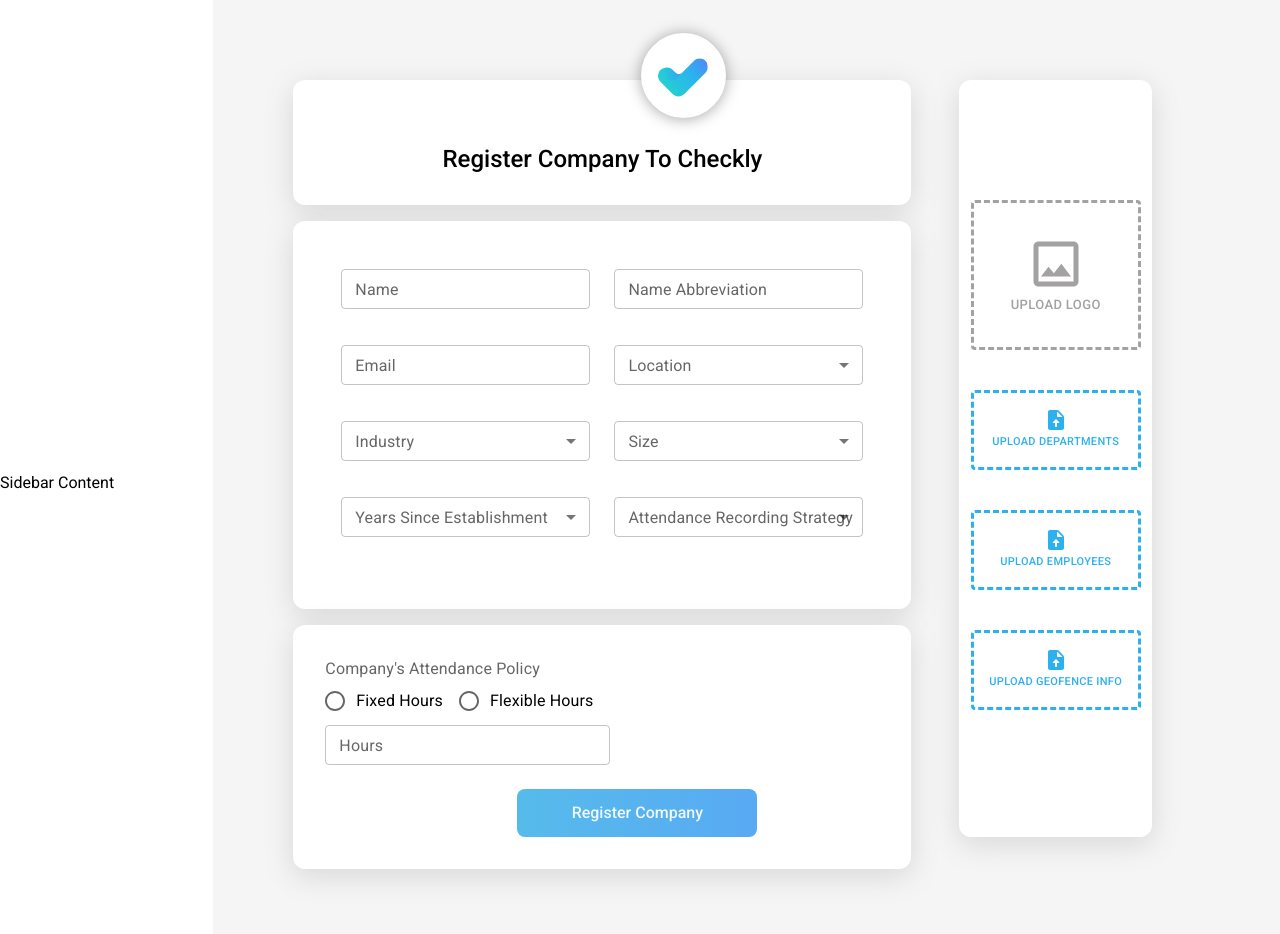
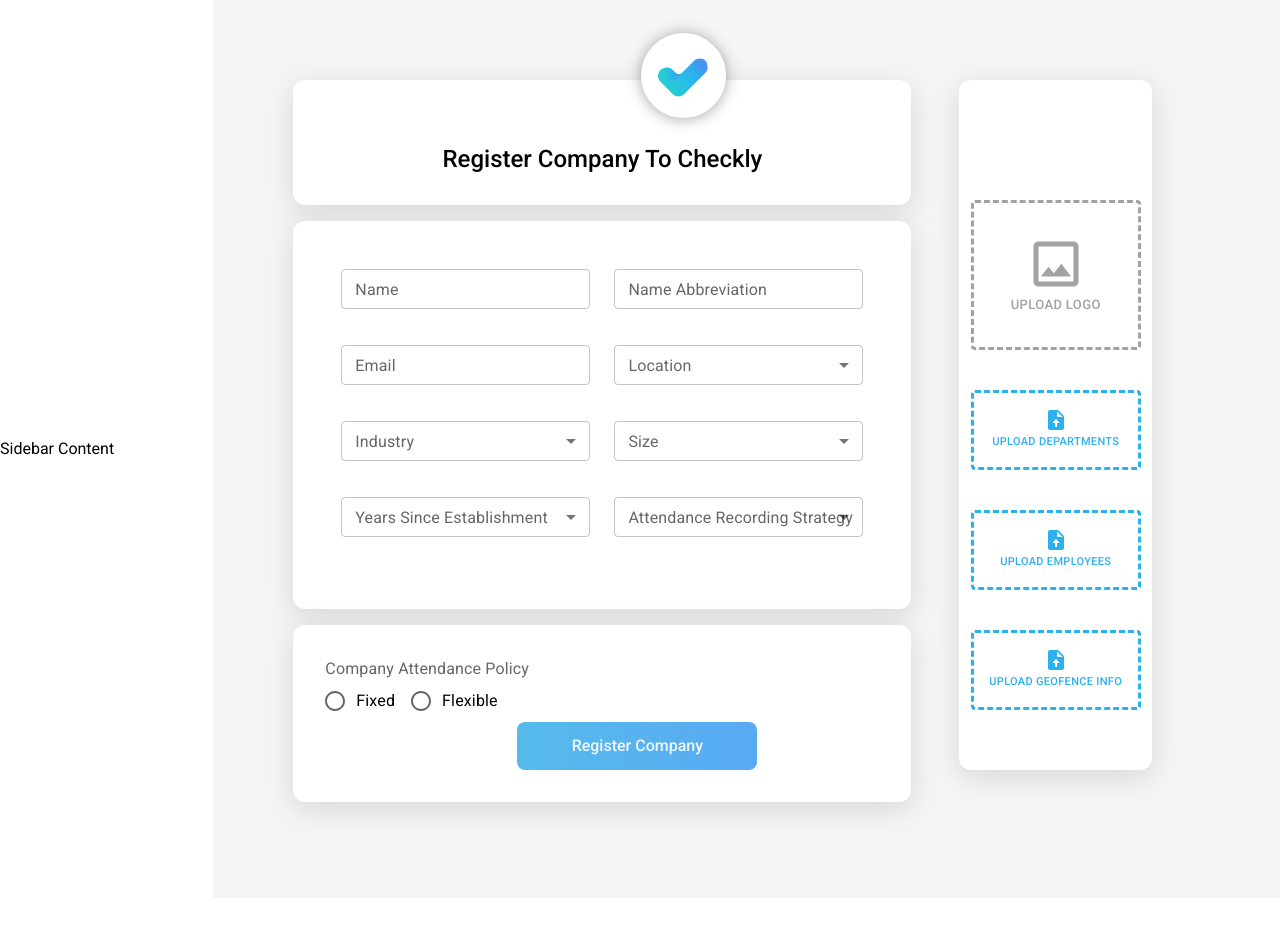
Before and after one commit to Checkly-App/checkly-website, a React (Create React App) app: page / in a window 1280 px wide. Shown: the top 934 px of the page. After the commit the page ends 898 px from the top, so only its background shows below. Built offline with nearby package versions, Linux system fonts and the light colour scheme.

Commit message:
changed radio buttons

```diff
--- /dev/null
+++ b/src/components/Forms/PrefrenceRadioButtons.js
@@ -0,0 +1,32 @@
+import React from 'react';
+import { useFormikContext } from 'formik';
+import { FormControl, FormLabel, RadioGroup, FormControlLabel, Radio } from '@mui/material'
+
+const PolicyRadioButtons = ({ name, ...other }) => {
+    const { setFieldValue } = useFormikContext();
+
+    const handleChange = (e) => {
+        setFieldValue(name, e.target.value);
+    };
+
+    const config = {
+        ...other,
+        defaultValue: 'Female',
+        onChange: handleChange
+    };
+
+    return (
+        <FormControl>
+            <FormLabel id="radio-buttons-group">Company Attendance Policy</FormLabel>
+            <RadioGroup
+                row
+                {...config} >
+                <FormControlLabel value="Fixed" control={<Radio />} label="Fixed" />
+                <FormControlLabel value="Flexible" control={<Radio />} label="Flexible" />
+            </RadioGroup>
+        </FormControl>
+    );
+};
+
+
+export default PolicyRadioButtons;
--- a/src/pages/AddCompany.js
+++ b/src/pages/AddCompany.js
@@ -2,6 +2,7 @@ import { React, useState, useEffect } from "react";
 import { Formik, Form } from "formik";
 import * as Yup from "yup";
 import InputField from "../components/Forms/InputField";
+import PolicyRadioButtons from "../components/Forms/PrefrenceRadioButtons";
 import SelectField from "../components/Forms/SelectField";
 import RadioGroup from '@mui/material/RadioGroup';
 import { set, ref, onValue } from "firebase/database";
@@ -346,15 +347,15 @@ const AddCompany = () => {
     industry: "",
     preference: "",
     age: "",
-    policy: "",
+    Policy: "",
     hours: "",
     file: "",
   };
 
 
   const validationSchema = Yup.object({
-    name: Yup.string().required("Name is required"),
-    abbreviation: Yup.string().required("Name is required"),
+    // name: Yup.string().required("Name is required"),
+    // abbreviation: Yup.string().required("Name is required"),
     // location: Yup.string().required("Location is required"),
     // size: Yup.string().required("Size is required"),
     // industry: Yup.string().required("Industry is required"),
@@ -375,7 +376,7 @@ const AddCompany = () => {
             size: company.size,
             industry: company.industry,
             age: company.age,
-            policy: company.policy,
+            Policy: company.Policy,
             working_hours: company.hours,
             attendance_strategy: company.preference
         });
@@ -397,7 +398,7 @@ const AddCompany = () => {
       onSubmit={(values) => {
         console.log(values);
         // uploadFile(file)
-        addCompany(values);
+        // addCompany(values);
         alert(JSON.stringify(values, null, 2));
       }}
     >
@@ -486,7 +487,7 @@ const AddCompany = () => {
 
             <Section3>
 
-                <FormControl>
+                {/* <FormControl>
                     <FormLabel> Company's Attendance Policy </FormLabel>
                     <RadioGroup
                         row
@@ -500,7 +501,13 @@ const AddCompany = () => {
                     <FormHelperText>{helperText}</FormHelperText>
                     <InputField name="hours" id="hours" label="Hours" />
 
-              </FormControl>
+              </FormControl> */}
+
+            <PolicyRadioButtons
+                name="Policy"
+                id="Policy"
+                label="Policy"
+            />
 
             <SButton type="submit" >Register Company</SButton>
 
```
